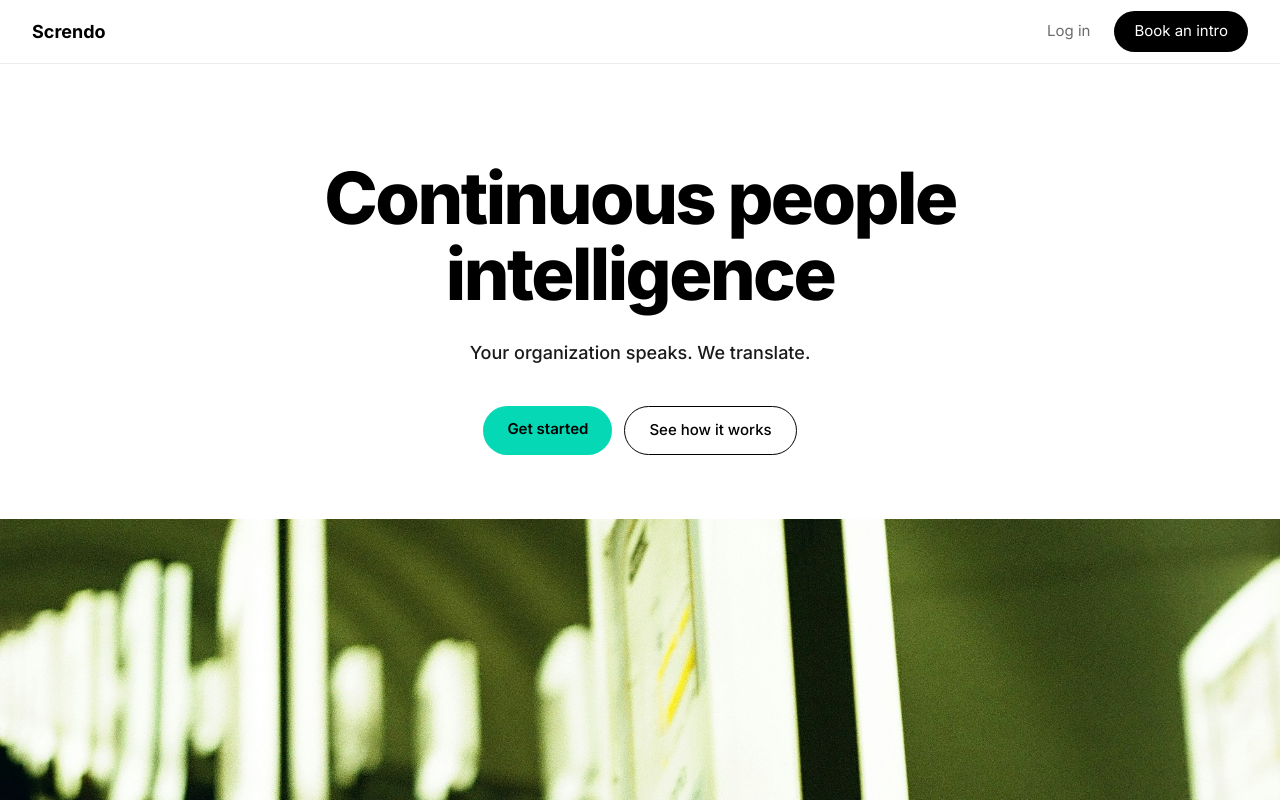
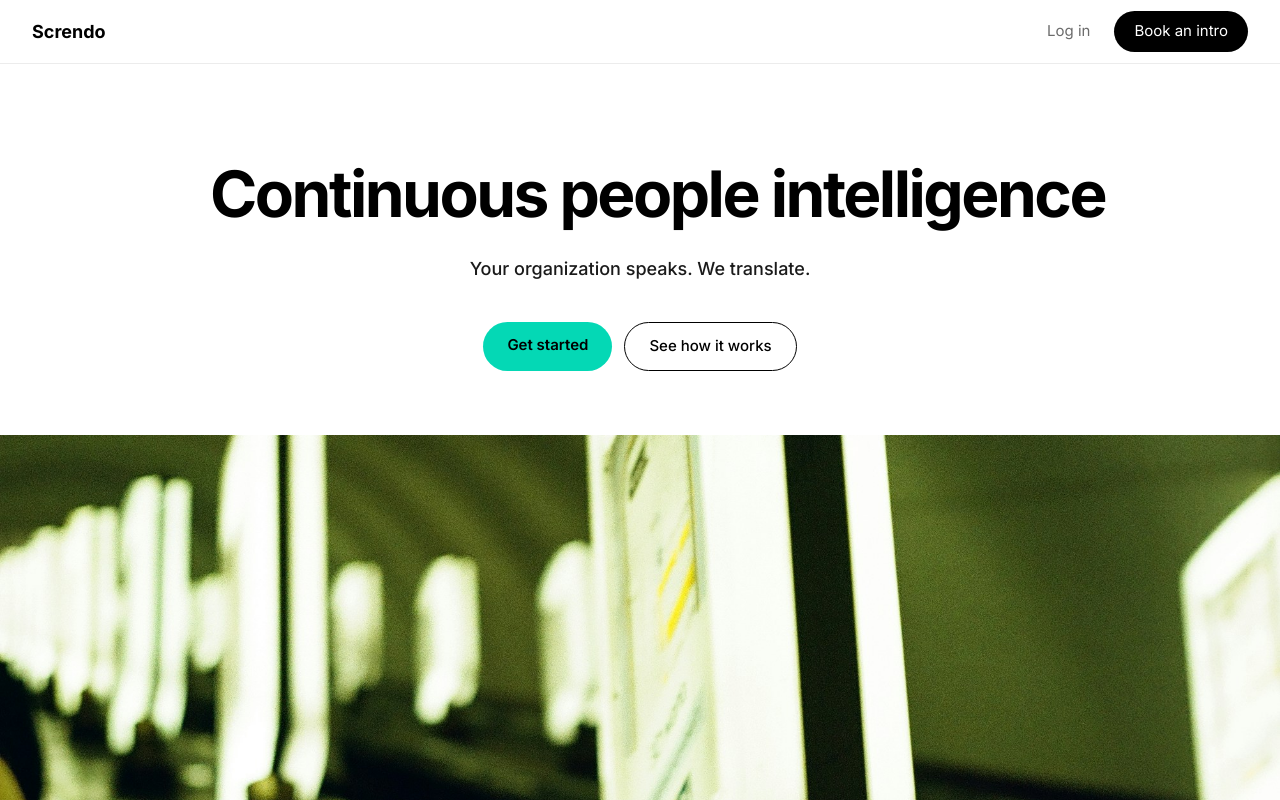
Before and after one commit to benjaminpalm/screndo-hemsida, a Next.js app: page / in a window 1280 px wide. Shown: the top 800 px of the page. Built offline with nearby package versions, Linux system fonts and the light colour scheme.

Commit message:
hero h1 single line

```diff
--- a/app/globals.css
+++ b/app/globals.css
@@ -11,8 +11,9 @@ html {
 
 /* ── Hero ── */
 .hero-h1 {
-  font-size: 72px;
-  font-weight: 800;
+  font-size: 64px;
+  font-weight: 700;
+  white-space: nowrap;
   letter-spacing: -2.5px;
   line-height: 1.05;
   margin: 0 0 28px 0;
```
